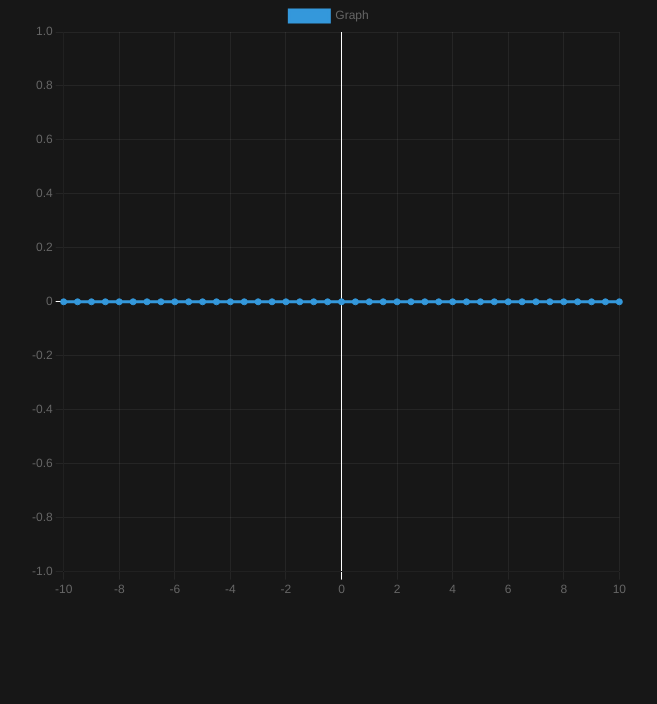
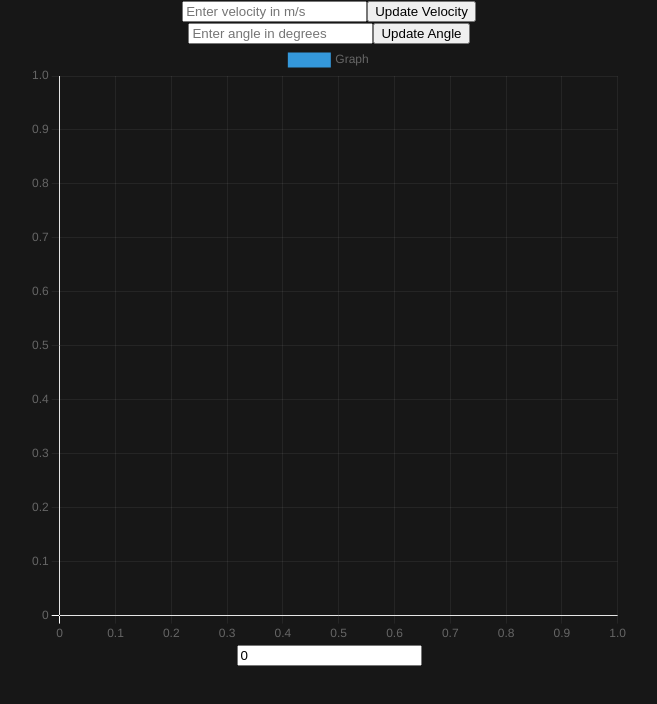
Before and after one commit to aadium/physics-plot, a React (Create React App) app: page / in a window 1280 px wide. Shown: the top 704 px of the page, without its empty margins (311-968 px from the left). Built offline with nearby package versions, Linux system fonts and the light colour scheme.

Commit message:
Added parabolic trajectory graph

```diff
--- a/package.json
+++ b/package.json
@@ -7,6 +7,7 @@
     "@testing-library/react": "^13.4.0",
     "@testing-library/user-event": "^13.5.0",
     "chart.js": "^4.4.0",
+    "math.js": "^1.1.46",
     "react": "^18.2.0",
     "react-chartjs-2": "^5.2.0",
     "react-dom": "^18.2.0",
--- a/src/App.js
+++ b/src/App.js
@@ -2,26 +2,51 @@ import React, { useEffect, useRef, useState } from "react";
 import Chart from "chart.js/auto";
 import colors from "./theme/colors";
 
-const App = () => {
+const g = 9.81;
+
+function App() {
   const chartRef = useRef(null);
+  var tOfFlight = 0;
 
-  let [velocity, setVelocity] = useState (0);
+  const [velocity, setVelocity] = useState(0);
+  const [angle, setAngle] = useState(0);
+  const [vInputValue, setVInputValue] = useState("");
+  const [aInputValue, setAInputValue] = useState("");
 
-  const handleVelocityChange = (newVel) => {
-    setVelocity(newVel);
+  const handleVelocityChange = () => {
+    const newVel = parseFloat(vInputValue);
+    if (!isNaN(newVel)) {
+      setVelocity(newVel);
+    }
   };
 
-  const generateDataPoints = (equation) => {
+  const handleAngleChange = () => {
+    const newAng = parseFloat(aInputValue);
+    if (!isNaN(newAng)) {
+      setAngle(newAng);
+    }
+  };
+
+  const generateDataPoints = () => {
     const dataPoints = [];
-    for (let x = -10; x <= 10; x += 0.5) {
-      const y = equation(x);
-      dataPoints.push({ x, y });
+    tOfFlight = (2 * velocity * Math.sin(angle * (Math.PI / 180))) / g;
+
+    if (tOfFlight > 0) {
+      console.log("Total Time:", tOfFlight);
+
+      for (let t = 0; t <= tOfFlight + 0.00001; t += 0.005) {
+        const x = velocity * Math.cos(angle * (Math.PI / 180)) * t;
+        const y = velocity * Math.sin(angle * (Math.PI / 180)) * t - (0.5 * g * t ** 2);
+        dataPoints.push({ x: +x.toFixed(2), y: +y.toFixed(2) });
+      }
+    } else {
+      console.error("Invalid input parameters. Please provide valid values.");
     }
+
     return dataPoints;
   };
 
-  const quadraticEquation = (x) => velocity*(x*x);
-  const dataPoints = generateDataPoints(quadraticEquation);
+  const dataPoints = generateDataPoints();
 
   const data = {
     datasets: [
@@ -30,6 +55,8 @@ const App = () => {
         backgroundColor: colors.graphLineColor1,
         borderColor: colors.graphLineColor1,
         data: dataPoints,
+        pointRadius: 0,
+        pointHitRadius: 0,
       },
     ],
   };
@@ -52,31 +79,31 @@ const App = () => {
             gridLines: {
               display: true,
             },
-            grid : {
-              color: function(context) {
-                if (context.tick.value == 0) {
+            grid: {
+              color: function (context) {
+                if (context.tick.value === 0) {
                   return colors.axisColor;
                 } else {
                   return colors.gridlineColor;
                 }
               },
-            }
+            },
           },
           y: {
             type: 'linear',
             position: 'left',
             gridLines: {
-              display: true, // Set to true to display grid lines for the x-axis
+              display: true,
             },
-            grid : {
-              color: function(context) {
-                if (context.tick.value == 0) {
+            grid: {
+              color: function (context) {
+                if (context.tick.value === 0) {
                   return colors.axisColor;
                 } else {
                   return colors.gridlineColor;
                 }
               },
-            }
+            },
           },
         },
       },
@@ -86,15 +113,34 @@ const App = () => {
         canvas.chart.destroy();
       }
     };
-  }, [data]);
+  }, [angle, velocity]);
 
   return (
     <center>
       <div style={{ maxWidth: '600px', maxHeight: '700px' }}>
+        <div>
+          <input
+            type="text"
+            placeholder="Enter velocity in m/s"
+            value={vInputValue}
+            onChange={(e) => setVInputValue(e.target.value)}
+          />
+          <button onClick={handleVelocityChange}>Update Velocity</button>
+        </div>
+        <div>
+          <input
+            type="text"
+            placeholder="Enter angle in degrees"
+            value={aInputValue}
+            onChange={(e) => setAInputValue(e.target.value)}
+          />
+          <button onClick={handleAngleChange}>Update Angle</button>
+        </div>
         <canvas ref={chartRef} style={{ width: '100%', height: '100%' }} />
+        <input value={tOfFlight}/>
       </div>
     </center>
   );
-};
+}
 
 export default App;
```
Also changed, not shown: 1 other file (tests, documents, lock files or other folders).
